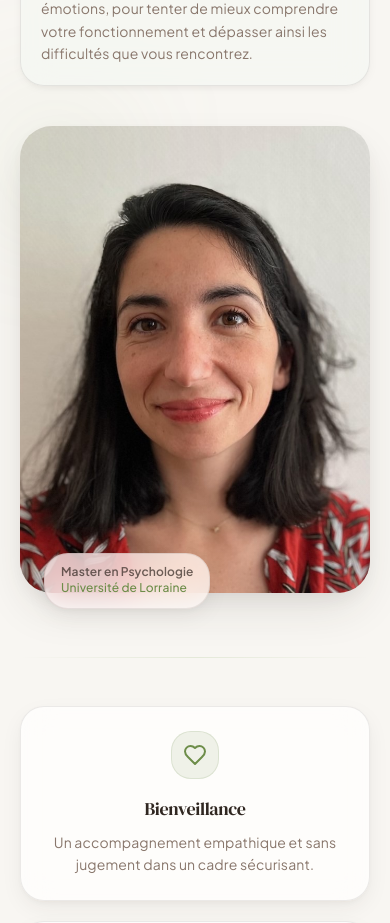
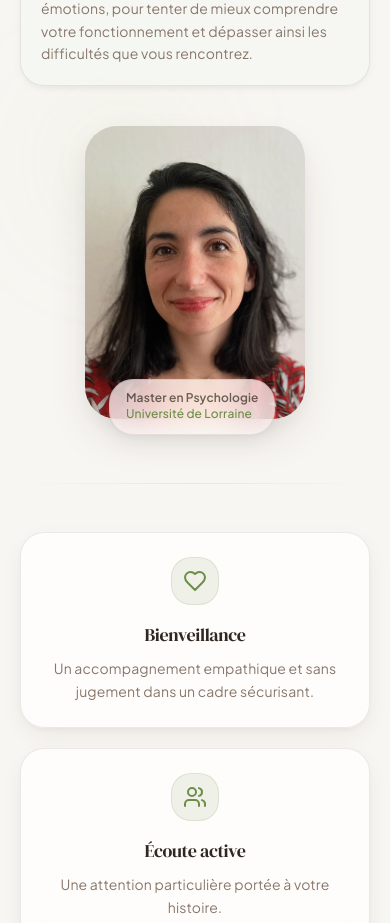
Before and after one commit to loiclss/camille-kaltenbach-psy, a React (Vite) app: page / in a window 390 px wide. Shown: the part 1740-2663 px from the top of the page. Built offline with nearby package versions, Linux system fonts and the light colour scheme; the HTML template or start-up script is replaced by a standard one.

Commit message:
Mobile: reduce portrait image size (max-w 220px on mobile)

```diff
--- a/src/components/AboutSection.tsx
+++ b/src/components/AboutSection.tsx
@@ -41,12 +41,12 @@ const AboutSection = () => {
         <div className="grid lg:grid-cols-12 gap-10 lg:gap-16 items-center mb-16 md:mb-24">
           {/* Image Column */}
           <div className="lg:col-span-5 order-2 lg:order-1">
-            <div className="relative max-w-sm mx-auto lg:max-w-none">
+            <div className="relative max-w-[220px] sm:max-w-sm mx-auto lg:max-w-none">
               {/* Main image */}
               <div className="relative overflow-hidden rounded-3xl shadow-large">
                 <img
                   alt="Camille Kaltenbach - Psychologue clinicienne"
-                  className="w-full aspect-[3/4] object-cover object-top"
+                  className="w-full aspect-[3/4] sm:aspect-[3/4] object-cover object-top"
                   src={portraitImage}
                 />
                 {/* Subtle bottom gradient */}
```
